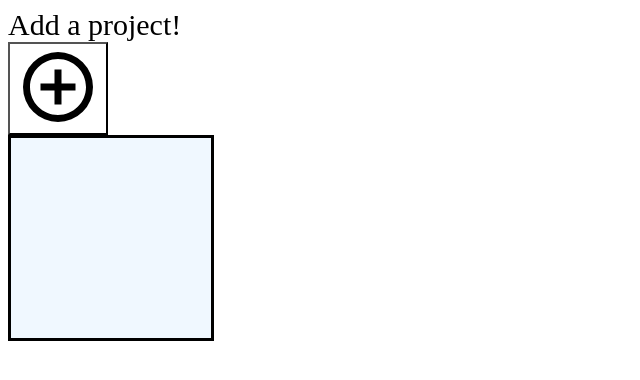
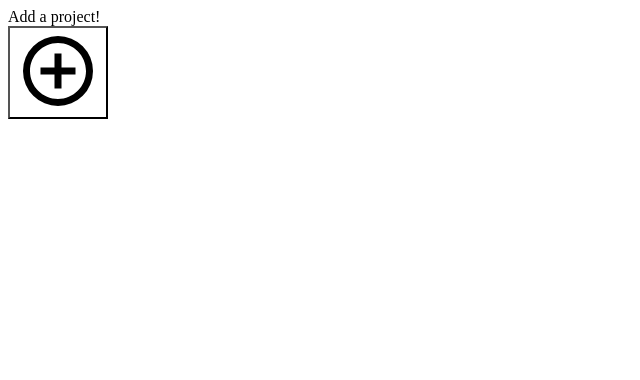
Before and after one commit to technexx/Much-to-do, a website built with webpack: page dist/index.html in a window 1280 px wide. Shown: the whole page, without its empty margins (0-640 px from the left). Built offline with nearby package versions, Linux system fonts and the light colour scheme.

Commit message:
fixed default popup visibility

```diff
--- a/src/domElements.js
+++ b/src/domElements.js
@@ -5,6 +5,7 @@ export function createDomElements() {
     content.appendChild(addProjectButton())
     content.appendChild(projectCardContainer())
     content.appendChild(addProjectPopUp())
+    setDefaultAddProjectPopUpVisibility()
 }
 
 export function setEventListeners() {
@@ -54,6 +55,11 @@ const addProjectPopUp = () => {
     return div
 }
 
+const setDefaultAddProjectPopUpVisibility = () => {
+    const popup = document.querySelector(".add-project-popup")
+    popup.setAttribute("id", "invisible")
+}
+
 const toggleAddProjectPopUpVisibility = (makeVisible) => {
     const popUp = document.querySelector(".add-project-popup")
     if (makeVisible) {
--- a/src/style.css
+++ b/src/style.css
@@ -3,8 +3,8 @@
     height: 200px;
     border: 3px solid black;
     background-color: aliceblue;
+    display: none;
 }
 
 .add-project-header {
-    font-size: 30px;
 }
```
Also changed, not shown: dist/main.js.
